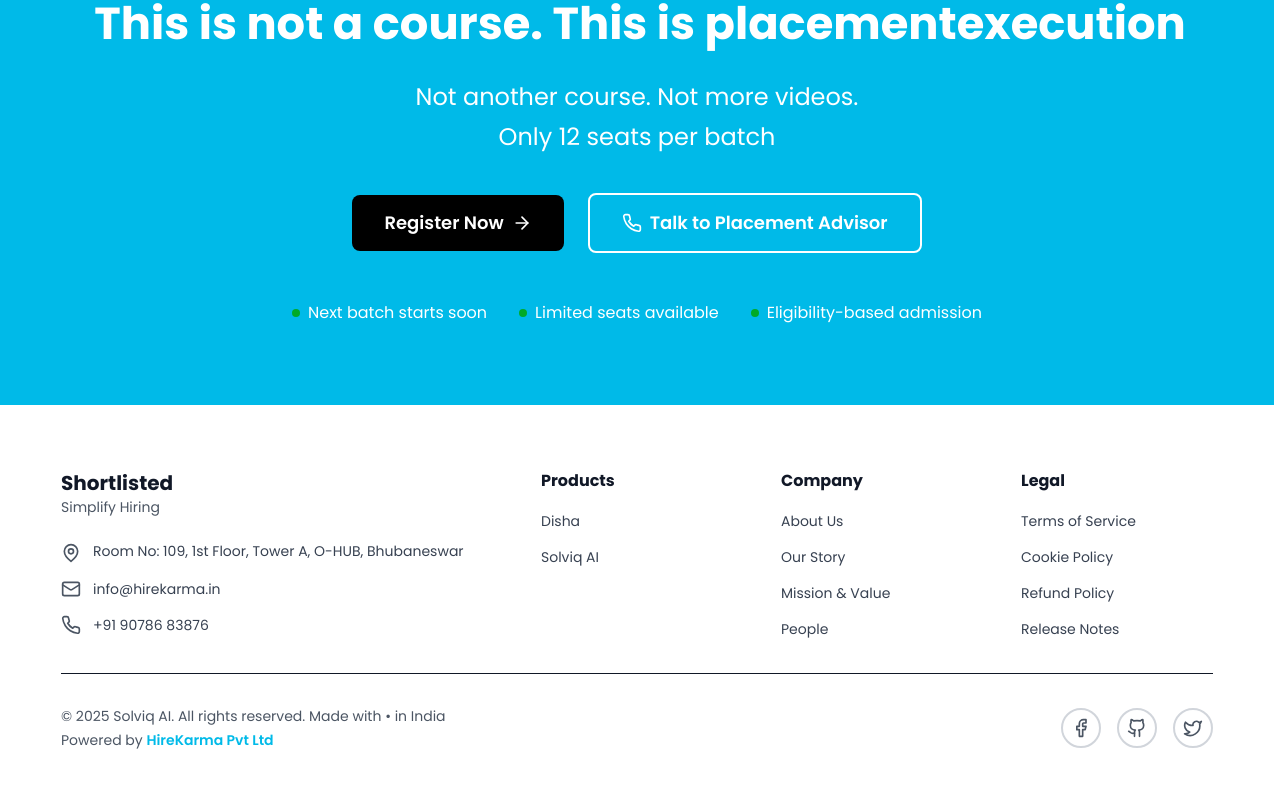
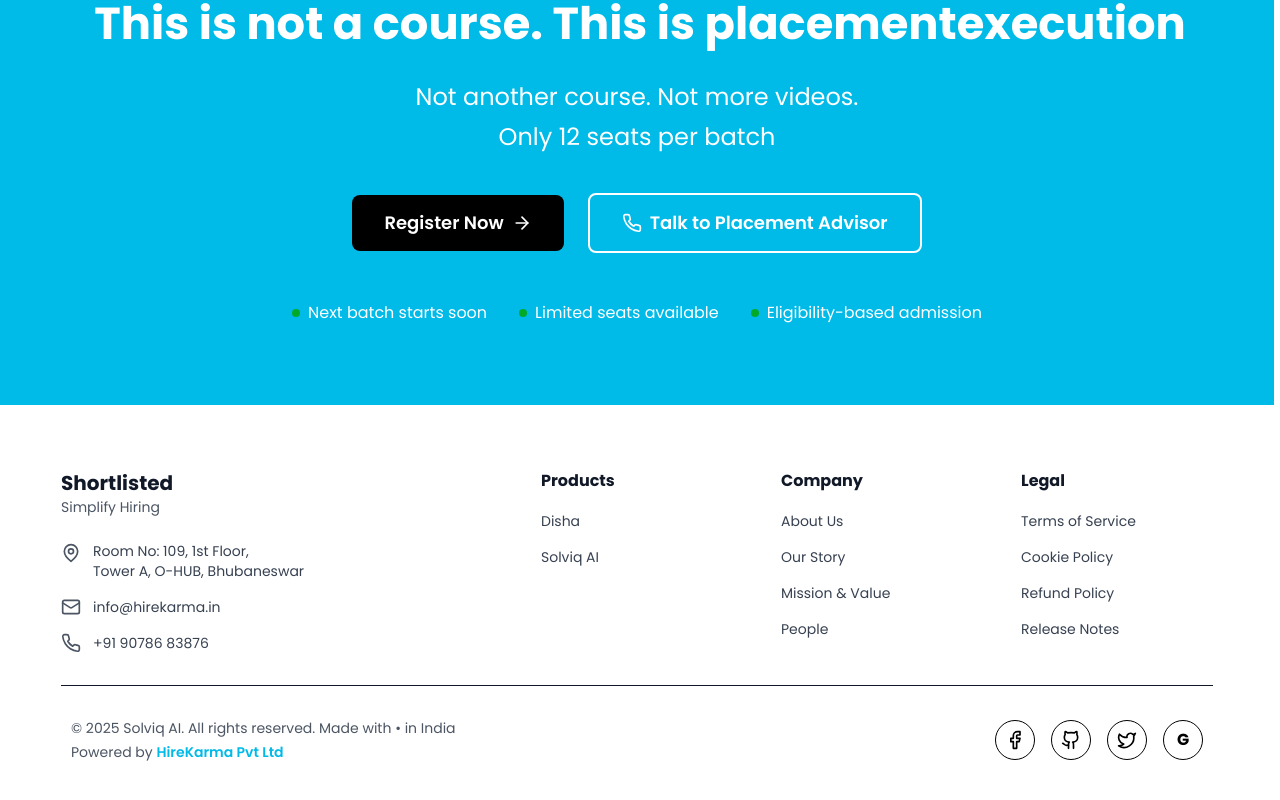
Before and after one commit to HIREKARMA1/shortlisted-ui, a Next.js app: page / in a window 1280 px wide. Shown: the part 3689-4489 px from the top of the page. Built offline with nearby package versions, Linux system fonts and the light colour scheme.

Commit message:
add the footer page
Signed-off-by: Ankit Kumar <ankit.va1511@gmail.com>

```diff
--- a/components/ui/Footer.tsx
+++ b/components/ui/Footer.tsx
@@ -48,7 +48,8 @@ const Footer: React.FC = () => {
     const socialLinks = [
         { icon: Facebook, href: "#", label: "Facebook" },
         { icon: Github, href: "#", label: "GitHub" },
-        { icon: Twitter, href: "#", label: "Twitter" }
+        { icon: Twitter, href: "#", label: "Twitter" },
+        { icon: null, href: "#", label: "Google", isGoogle: true }
     ];
 
     return (
@@ -99,7 +100,7 @@ const Footer: React.FC = () => {
                                     ? 'text-gray-300'
                                     : 'text-gray-700'
                                     }`}>
-                                    Room No: 109, 1st Floor, Tower A, O-HUB, Bhubaneswar
+                                    Room No: 109, 1st Floor, <br /> Tower A, O-HUB, Bhubaneswar
                                 </p>
                             </div>
                             <div className="flex items-center gap-3">
@@ -204,7 +205,7 @@ const Footer: React.FC = () => {
 
                 {/* Bottom Section */}
                 <div className="flex flex-col sm:flex-row items-center justify-between gap-4">
-                    <div className="text-center sm:text-left">
+                    <div className="text-center sm:text-left sm:ml-[10px]">
                         <p className={`text-sm transition-colors duration-500 ${mounted && resolvedTheme === 'dark'
                             ? 'text-gray-400'
                             : 'text-gray-600'
@@ -226,20 +227,25 @@ const Footer: React.FC = () => {
                     </div>
 
                     {/* Social Media Links */}
-                    <div className="flex items-center gap-4">
+                    <div className="flex items-center gap-4 sm:mr-[10px]">
                         {socialLinks.map((social, index) => {
                             const IconComponent = social.icon;
+                            const isGoogle = (social as any).isGoogle;
                             return (
                                 <a
                                     key={index}
                                     href={social.href}
                                     aria-label={social.label}
-                                    className={`w-10 h-10 rounded-full border-2 flex items-center justify-center transition-all duration-300 hover:scale-110 ${mounted && resolvedTheme === 'dark'
-                                        ? 'border-gray-700 text-gray-400 hover:border-gray-600 hover:text-white'
-                                        : 'border-gray-300 text-gray-600 hover:border-gray-400 hover:text-gray-900'
+                                    className={`w-10 h-10 rounded-full border border-black bg-white flex items-center justify-center transition-all duration-300 hover:scale-110 ${mounted && resolvedTheme === 'dark'
+                                        ? 'border-white bg-gray-900'
+                                        : 'border-black bg-white'
                                         }`}
                                 >
-                                    <IconComponent className="w-5 h-5" />
+                                    {isGoogle ? (
+                                        <span className={`text-base font-bold ${mounted && resolvedTheme === 'dark' ? 'text-white' : 'text-black'}`}>G</span>
+                                    ) : IconComponent ? (
+                                        <IconComponent className={`w-5 h-5 ${mounted && resolvedTheme === 'dark' ? 'text-white' : 'text-black'}`} />
+                                    ) : null}
                                 </a>
                             );
                         })}
--- a/components/ui/optimized-image.tsx
+++ b/components/ui/optimized-image.tsx
@@ -59,6 +59,9 @@ export function OptimizedImage({
 }: OptimizedImageProps) {
   const [isLoading, setIsLoading] = useState(true)
   const [hasError, setHasError] = useState(false)
+
+  // Check if the image is from S3 to use unoptimized (prevents server-side optimization timeouts)
+  const isS3Image = src.includes('s3.amazonaws.com') || src.includes('s3.') && src.includes('.amazonaws.com')
 
   const handleLoad = () => {
     setIsLoading(false)
@@ -143,6 +146,7 @@ export function OptimizedImage({
         width={fill ? undefined : width}
         height={fill ? undefined : height}
         fill={fill}
+        unoptimized={isS3Image}
         className={cn(
           "transition-opacity duration-300",
           isLoading ? "opacity-0" : "opacity-100",
```
